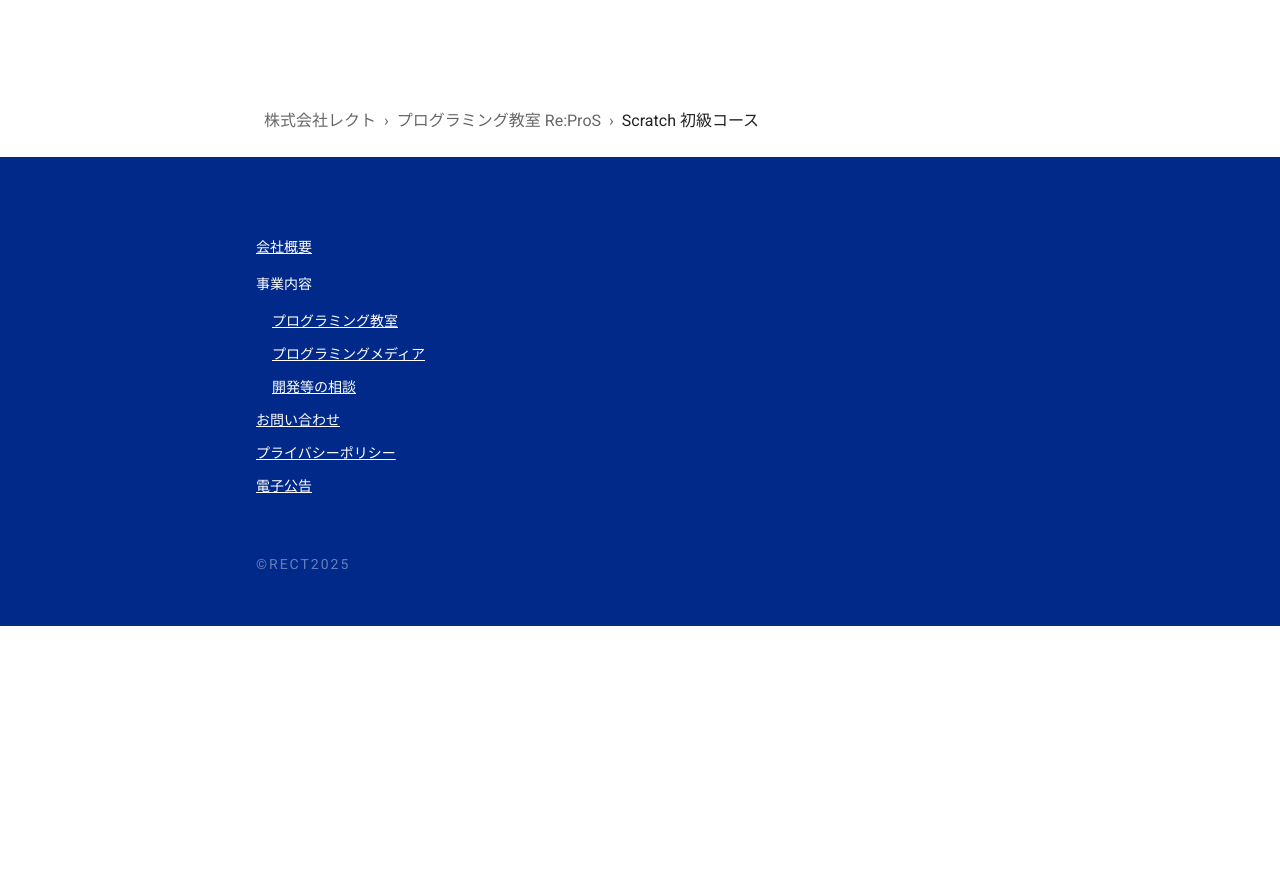
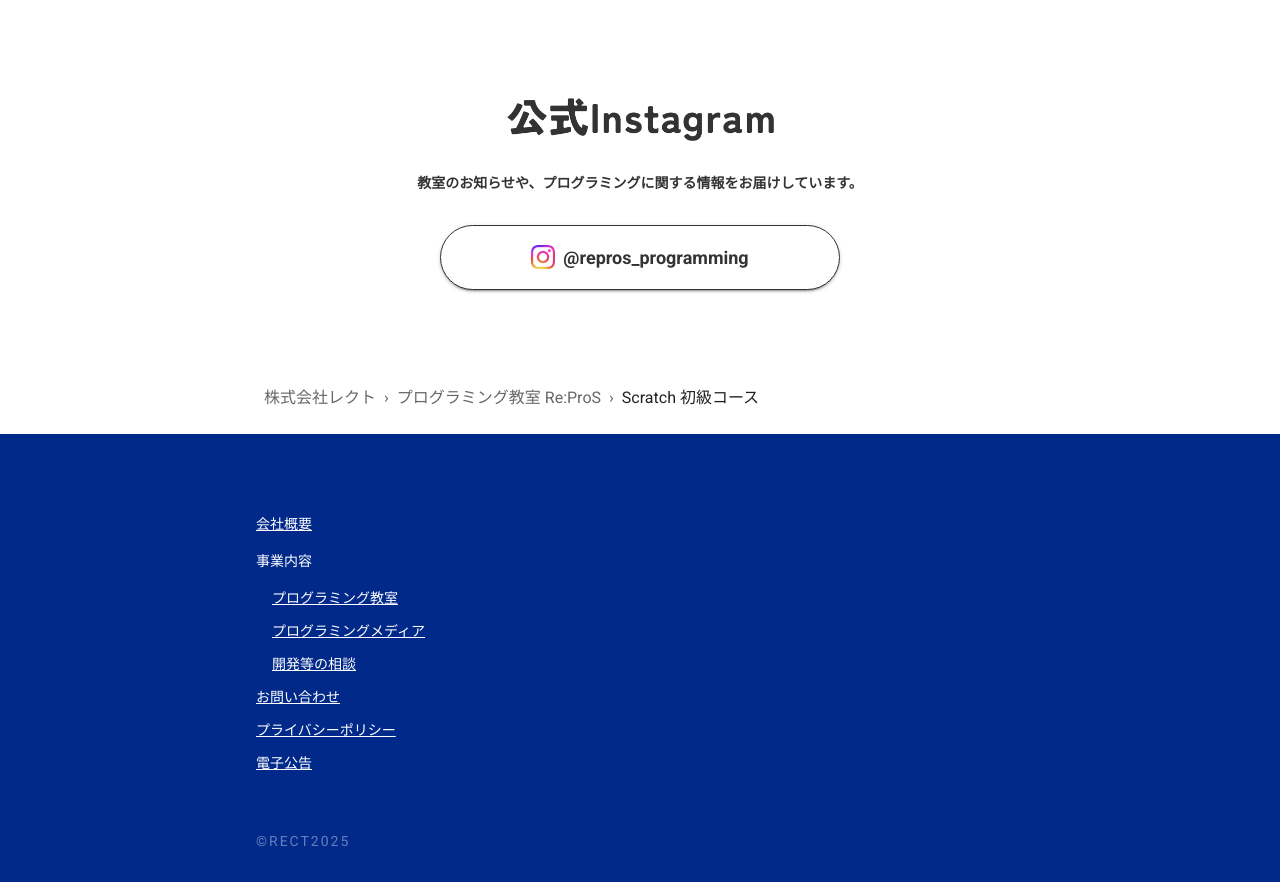
Before and after one commit to yutaroud/rect, a Next.js app: page /school/scratch-beginner/ in a window 1280 px wide. Shown: the part 3277-4159 px from the top of the page. Before the commit the page ends 3903 px from the top, so only its background shows below. Built offline with nearby package versions, Linux system fonts and the light colour scheme.

Commit message:
カリキュラムページでのインスタ動線を戻す

```diff
--- a/src/app/school/[courseSlug]/page.tsx
+++ b/src/app/school/[courseSlug]/page.tsx
@@ -3,6 +3,7 @@ import Box from '@mui/material/Box';
 import CourseDetail from './CourseDetail';
 import CourseOtherList from './CourseOtherList';
 import Contact from '../Contact';
+import Instagram from '../Instagram';
 import { Courses } from '../../../lib/const/Courses';
 import { notFound } from 'next/navigation';
 import BreadcrumbsNavigation from '../../BreadcrumbsNavigation';
@@ -67,6 +68,7 @@ const CoursePage: React.FC<CoursePageProps> = async ({
         <CourseDetail course={course} />
         <CourseOtherList unreleasedCourses={unreleasedCourses} />
         <Contact />
+        <Instagram />
         <BreadcrumbsNavigation titles={schoolTopTitle} />
       </Box>
     </main>
```
